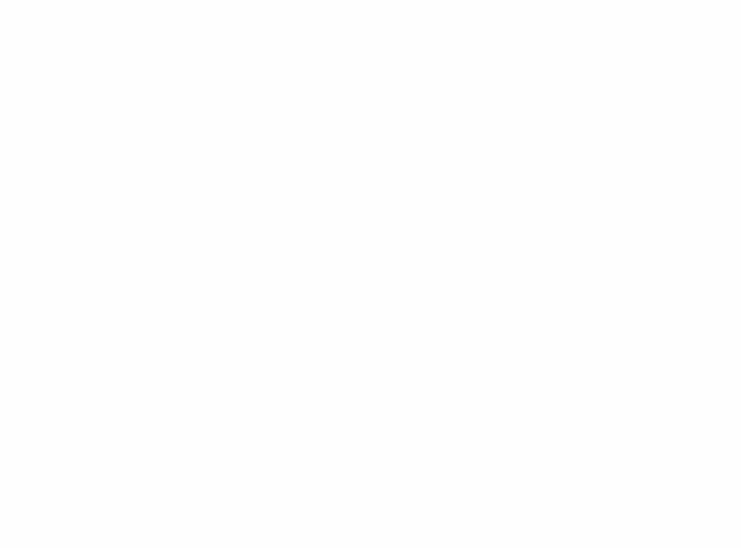
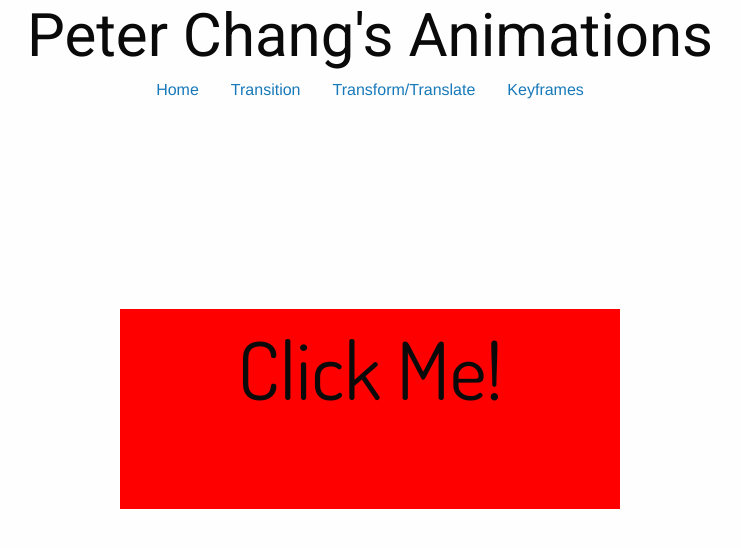
Before and after one commit to PCPetC/3870AnimationLab, a plain HTML site: page transition.html in a window 1280 px wide. Shown: the whole page, without its empty margins (270-1011 px from the left). Drawn offline with Linux system fonts and the light colour scheme.

Commit message:
so many things

```diff
--- a/css/app.css
+++ b/css/app.css
@@ -1,7 +1,7 @@
 /*
 selector {property:value;}
 */
-@import url('https://fonts.googleapis.com/css?family=Quicksand|Raleway|Roboto');
+@import url('https://fonts.googleapis.com/css?family=Quicksand|Raleway|Roboto|Dosis|Lobster');
 
 /*target-boxing*/
 /*div{
@@ -122,16 +122,64 @@ b{
 }*/
 
 /*Sprite Animation*/
+
+
 .sprite {
     width: 50px;
     height: 72px;
     background-image: url("../img/boulder_sprite_animate.png");
 
-    -webkit-animation: play .8s steps(10) infinite;
+    -webkit-animation: play 0.8s steps(10) infinite;
 
 }
 
 @-webkit-keyframes play {
-   from { background-position:    0px; }
-     to { background-position: -500px; }
+   from { background-position:   0px; }
+     to { background-position: -500x; }
 }
+
+
+/*Transition Animation*/
+.transition1{
+  -webkit-transform: translateY(200px);
+  margin: auto;
+  font-size: 80px;
+  text-align: center;
+  font-family: 'Dosis', sans-serif;
+  width: 500px;
+  height: 200px;
+  background-color: red;
+  -webkit-transition: border 10s, outline 5s, transform 2s, background-color 6s ease-out;
+
+
+}
+
+.transition1:hover{
+    border: blue 10px solid;
+    outline: solid 20px green;
+    -webkit-transform: skewX(45deg) translateY(200px) scale(3, 1);
+
+
+
+
+}
+
+.transition1:active{
+
+    -webkit-user-select: none;
+    font-family: 'Rye', serif;
+    outline: dashed 1px yellow;
+    -webkit-transform: rotateZ(90deg) translateY(200px);
+    background-color: rgb(0, 0, 0);
+
+
+
+}
+
+
+h1{
+  text-align: center;
+  margin: auto;
+  font: 60px 'Roboto', sans-serif;
+
+}
--- a/transition.html
+++ b/transition.html
@@ -4,15 +4,37 @@
     <meta charset="utf-8">
     <meta http-equiv="x-ua-compatible" content="ie=edge">
     <meta name="viewport" content="width=device-width, initial-scale=1.0">
-    <title>Boulder Animation</title>
+    <title>Transition Animation</title>
     <link rel="stylesheet" href="css/foundation.css">
     <link rel="stylesheet" href="css/app.css">
   </head>
-<body>
+
+  <header>
+    <h1>
+    Peter Chang's Animations
+    </h1>
+  </header>
+
+  <body>
+    <div class="small-12 cell">
+      <ul class="menu align-center">
+        <li><a href="index.html">Home</a></li>
+        <li><a href="transition.html">Transition</a></li>
+        <li><a href="boulder.html">Transform/Translate</a></li>
+        <li><a href="sprite.html">Keyframes</a></li>
+      </ul>
+    </div>
 
 
+    <div class="grid-container">
 
-</body>
-</html>
+      <div class=" cell small-12 transition1">
+        Click Me!
+      </div>
 
-</html>
+    </div>
+
+  </body>
+  </html>
+
+  </html>
```
Also changed, not shown: boulder.html (+19 -2 lines), index.html (+17 -3 lines), sprite.html (+19 -3 lines), animation_sandbox.html (renamed from portfolio.html), img/boulder_sprite_3.png (added), img/boulder_sprite_larger.png (added).
